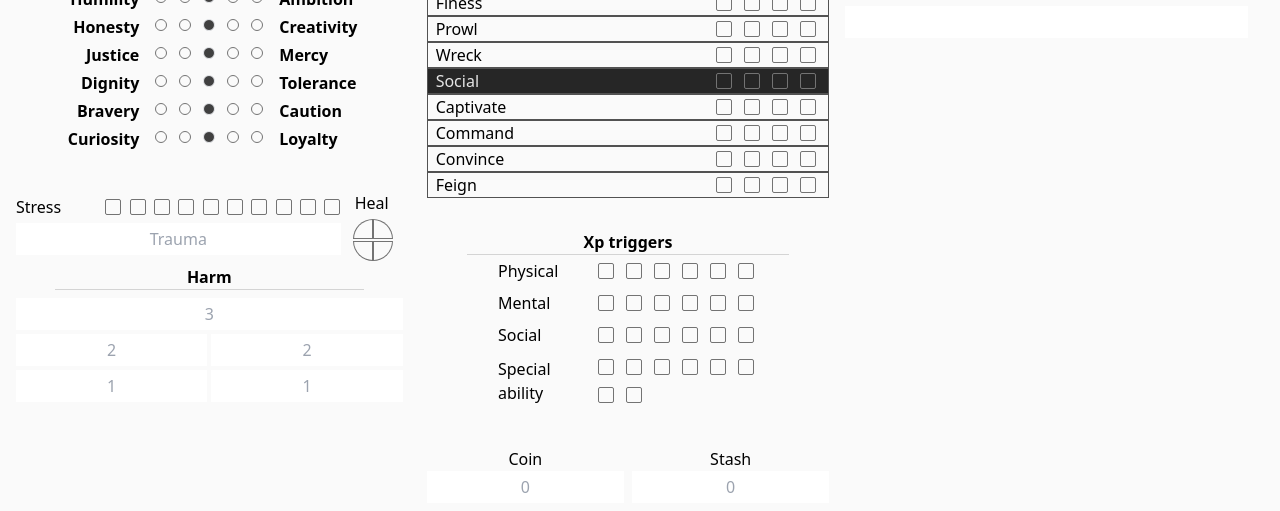
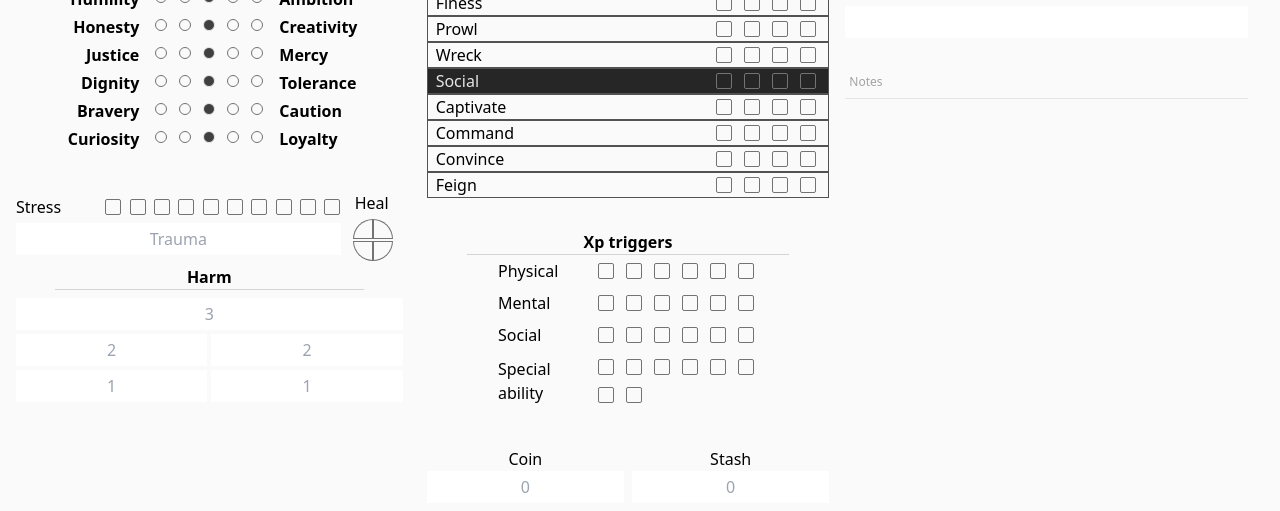
Before and after one commit to OlofMoriya/visions-of-the-arc-character-sheets, a Vue app: page / in a window 1280 px wide. Shown: the part 377-888 px from the top of the page. Built offline with nearby package versions, Linux system fonts and the light colour scheme.

Commit message:
Notes and fixes

```diff
--- a/src/views/CharacterSheet.vue
+++ b/src/views/CharacterSheet.vue
@@ -47,6 +47,7 @@ const user = reactive({
     caution: ref(parsedUser.caution),
     curiosity: ref(parsedUser.curiosity),
     loyalty: ref(parsedUser.loyalty),
+    notes: ref(parsedUser.notes),
     activeHumility: ref(parsedUser.activeHumility ?? parsedUser.humility ?? 0),
     activeAmbition: ref(parsedUser.activeAmbition ?? parsedUser.ambition ?? 0),
     activeHonesty: ref(parsedUser.activeHonesty ?? parsedUser.honesty ?? 0),
@@ -272,7 +273,7 @@ const load = computed(()=>Array.from({ length: 1 + user.loadLevel*2}, (value, in
                 <GenericLevel title="Special armour" :maxLevel="1" :longTitle="true" :level="user.specialArmourToggle" :setLevel="(l) => user.specialArmourToggle = l"/>
                 <InputView placeholder="" :onChange="t => user.specialArmour = t" :editing="editing" :value="user.specialArmour"/>
                 <InputView placeholder="Special abilities" :onChange="t => user.specialSkills = t" :editing="editing" textArea :value="user.specialSkills"/>
-                <InputView rows="3" placeholder="Special Items" :onChange="t => user.specialItems = t" :editing="editing" textArea :value="user.specialItems"/>
+                <InputView placeholder="Special Items" :onChange="t => user.specialItems = t" :editing="editing" textArea :value="user.specialItems"/>
                 <InputView placeholder="Crafting" :onChange="t => user.crafting = t" :editing="editing" textArea :value="user.crafting"/>
             </div>
             <div class="my-4 mx-2 flex flex-col">
@@ -283,9 +284,12 @@ const load = computed(()=>Array.from({ length: 1 + user.loadLevel*2}, (value, in
 
                 <!-- <Items :maxLoad="numberOfItems()" :setItems="(items) => user.items = items" :items="user.items"/> -->
             </div>
+            <div class="my-4 mx-2 flex flex-col">
+                <InputView placeholder="Notes" :editing="editing" textArea :onChange="t => user.notes = t" :value="user.notes"/>
+            </div>
         </div>
       </div>
-      <div class="cursor-pointer ml-4" :onClick="() => {showItems = !showItems}">Toggle item list</div>
+      <div class="cursor-pointer ml-4" :onClick="() => {showItems = !showItems}">Item list</div>
 
   <div v-if="showItems" class="w-full md:w-3/4 p-8">
         <ItemList/>
```
